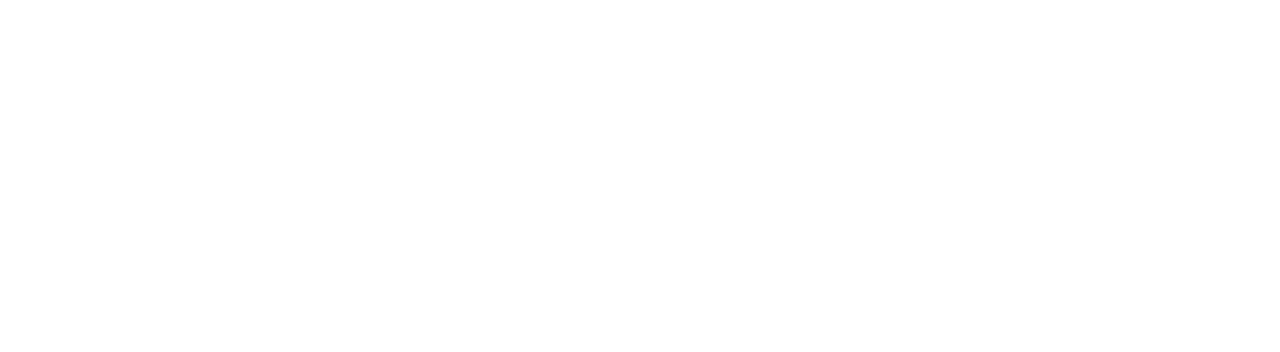
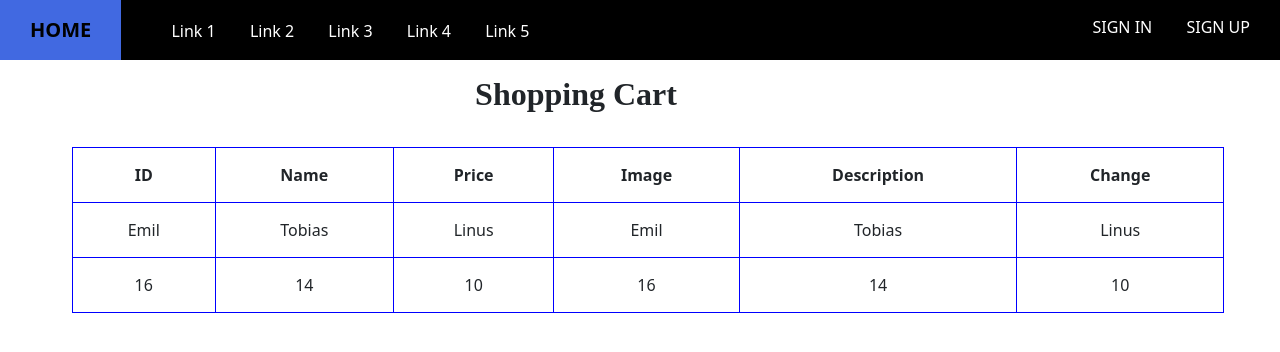
Before and after one commit to ng-hieu/CaseStudy-MD3, a plain HTML site: page view/product/shoppingCart.html in a window 1280 px wide. Drawn offline with nearby package versions, Linux system fonts and the light colour scheme.

Commit message:
Minh commit 06/04 shoppingCart change

```diff
--- a/view/product/shoppingCart.html
+++ b/view/product/shoppingCart.html
@@ -2,9 +2,205 @@
 <html lang="en">
 <head>
     <meta charset="UTF-8">
-    <title>Title</title>
+    <title>Shopping Cart</title>
+    <link href="https://cdn.jsdelivr.net/npm/bootstrap@5.3.0-alpha3/dist/css/bootstrap.min.css" rel="stylesheet"
+          integrity="sha384-KK94CHFLLe+nY2dmCWGMq91rCGa5gtU4mk92HdvYe+M/SXH301p5ILy+dN9+nJOZ" crossorigin="anonymous">
+    <script src="https://cdn.jsdelivr.net/npm/@popperjs/core@2.11.7/dist/umd/popper.min.js"
+            integrity="sha384-zYPOMqeu1DAVkHiLqWBUTcbYfZ8osu1Nd6Z89ify25QV9guujx43ITvfi12/QExE"
+            crossorigin="anonymous"></script>
+    <script src="https://cdn.jsdelivr.net/npm/bootstrap@5.3.0-alpha3/dist/js/bootstrap.min.js"
+            integrity="sha384-Y4oOpwW3duJdCWv5ly8SCFYWqFDsfob/3GkgExXKV4idmbt98QcxXYs9UoXAB7BZ"
+            crossorigin="anonymous"></script>
 </head>
+<style>
+    /* * * * * * * * * * * * * * * * * * * * * * * * * * *
+ * Reseting CSS
+ */
+    * {
+        margin: 0;
+        padding: 0;
+        box-sizing: border-box;
+    }
+
+    /* * * * * * * * * * * * * * * * * * * * * * * * * * *
+     * Styling navigation bar for large screen devices
+     */
+
+    .navbar {
+        position: fixed;
+        z-index: 99999;
+        top: 0;
+        left: 0;
+        width: 100%;
+        background: Black;
+        padding-top: 0;
+        padding-bottom: 0;
+    }
+
+    .navbar-left {
+        display: inline-block;
+        margin-left: 15px;
+    }
+
+    .navbar-right {
+        display: inline-block;
+        margin-right: 15px;
+        position: absolute;
+        top: 0;
+        right: 0;
+    }
+
+    .navbar-brand,
+    .navbar .nav-link {
+        color: White;
+        text-decoration: none;
+        display: inline-block;
+        padding: 15px;
+    }
+
+    .navbar-brand {
+        font-weight: bold;
+        padding-left: 30px;
+        padding-right: 30px;
+        background: RoyalBlue;
+    }
+
+    .navbar .nav-link:hover {
+        color: LightGray;
+    }
+
+    .navbar-collapse,
+    .navbar-toggler {
+        display: none;
+    }
+
+    /* * * * * * * * * * * * * * * * * * * * * * * * * * *
+     * Override styles to support mobile devices
+     */
+
+    @media (max-width: 842px) {
+        .navbar-right,
+        .navbar-left {
+            display: block;
+            border-top: 1px solid DimGray;
+        }
+
+        .navbar-right {
+            position: static;
+        }
+
+        .navbar .nav-link {
+            display: block;
+        }
+
+        .navbar-collapse:checked + .navbar {
+            max-height: 50px;
+            overflow: hidden;
+        }
+
+        .navbar-toggler {
+            color: White;
+            display: inline-block;
+            padding: 15px 25px;
+            position: absolute;
+            top: 0;
+            right: 0;
+            border-left: 1px solid DimGray;
+            cursor: pointer;
+        }
+    }
+</style>
+
+
+<nav class="navbar">
+    <div class="contronller">
+        <a class="navbar-brand" href="/home">
+            HOME
+        </a>
+
+        <div class="navbar-left">
+            <a class="nav-link" href="#">Link 1</a>
+            <a class="nav-link" href="#">Link 2</a>
+            <a class="nav-link" href="#">Link 3</a>
+            <a class="nav-link" href="#">Link 4</a>
+            <a class="nav-link" href="#">Link 5</a>
+        </div>
+
+        <div class="navbar-right">
+
+            <a class="nav-link" href="/signin">SIGN IN</a>
+            <a class="nav-link" href="/signup">SIGN UP</a>
+        </div>
+    </div>
+</nav>
+
+<style>
+    .MainBoundary {
+        margin-top: 5.5%;
+        margin-bottom: 5.5%;
+        width: 90%;
+    }
+
+    .ShoppingCartIntro {
+        margin-top: 5.5%;
+        margin-bottom: 2.5%;
+        text-align: center;
+        font-weight: bold;
+        font-family: "Times New Roman", Times, serif;
+        font-size: 200%;
+    }
+
+    table {
+        margin-top: 1.5%;
+        margin-left: 6.25%;
+        width: 100%;
+        border-collapse: collapse;
+
+    }
+
+    th {
+        text-align: center;
+        border: 1px solid blue;
+        padding: 15px
+    }
+
+    td {
+        text-align: center;
+        border: 1px solid blue;
+        padding: 15px
+    }
+</style>
+
 <body>
+<div class="MainBoundary">
+    <div class="ShoppingCartIntro">Shopping Cart</div>
+    <table>
+        <tr>
+            <th>ID</th>
+            <th>Name</th>
+            <th>Price</th>
+            <th>Image</th>
+            <th>Description</th>
+            <th>Change</th>
+        </tr>
+        <tr>
+            <td>Emil</td>
+            <td>Tobias</td>
+            <td>Linus</td>
+            <td>Emil</td>
+            <td>Tobias</td>
+            <td>Linus</td>
+        </tr>
+        <tr>
+            <td>16</td>
+            <td>14</td>
+            <td>10</td>
+            <td>16</td>
+            <td>14</td>
+            <td>10</td>
+        </tr>
+    </table>
 
+</div>
 </body>
 </html>
```
Also changed, not shown: view/index.html (+1 -1 lines), view/product/descriptionProduct.html (+1 -1 lines).
